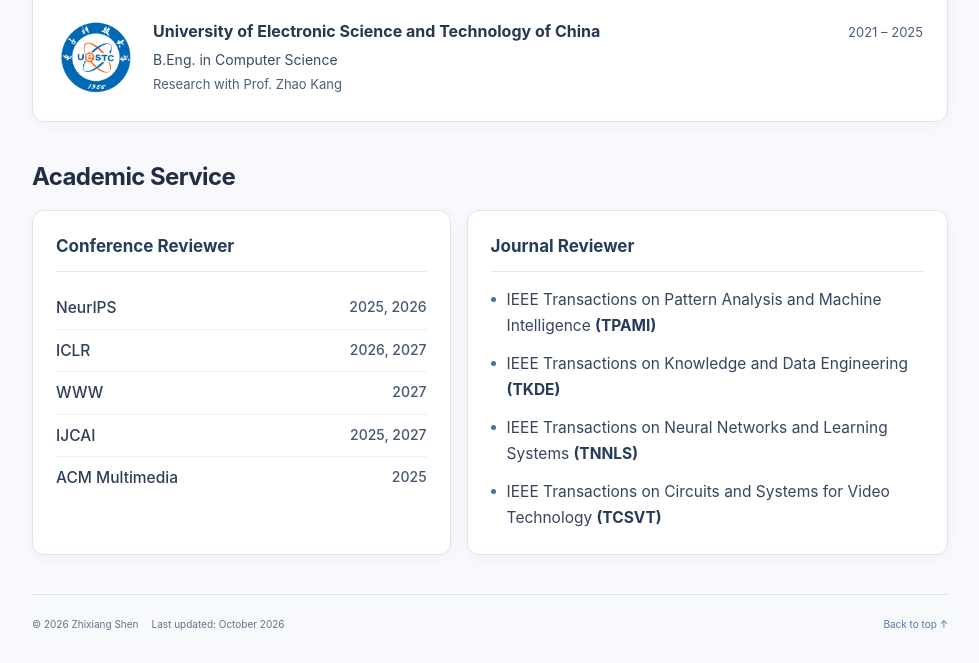
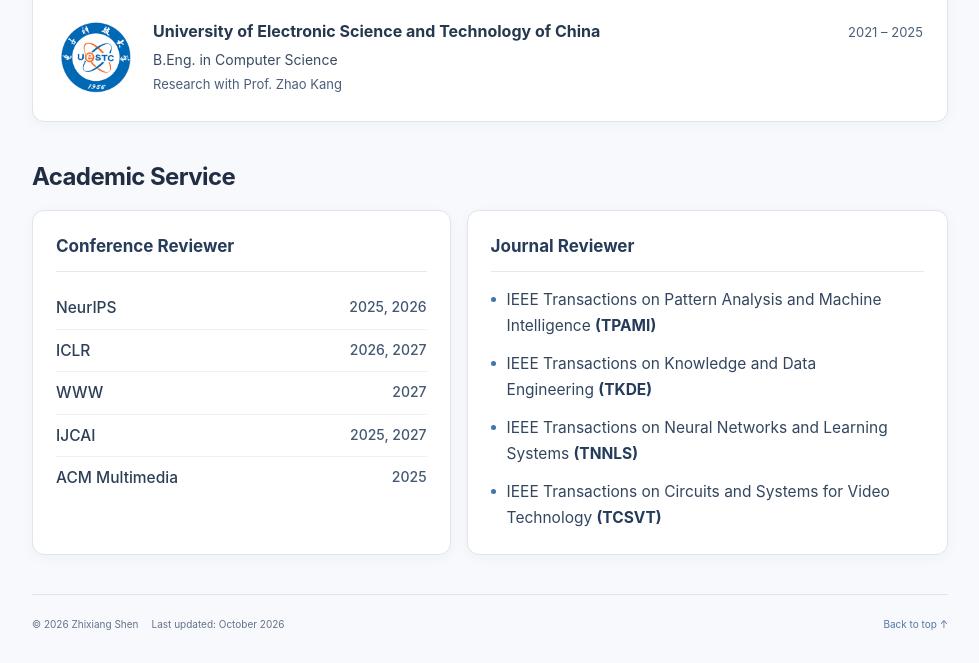
Before and after one commit to zxlearningdeep/zxlearningdeep.github.io, a plain HTML site: page index.html in a window 1280 px wide. Shown: the part 2129-2792 px from the top of the page, without its empty margins (296-1275 px from the left). Drawn offline with Linux system fonts and the light colour scheme.

Commit message:
Improve TKDE and TNNLS reviewer list line breaks

```diff
--- a/index.html
+++ b/index.html
@@ -150,7 +150,7 @@
         <div class="section-heading"><h2 id="services-title">Academic Service</h2></div>
         <div class="service-grid">
           <div class="service-card"><h3>Conference Reviewer</h3><ul class="conference-list"><li><span>NeurIPS</span><span>2025, 2026</span></li><li><span>ICLR</span><span>2026, 2027</span></li><li><span>WWW</span><span>2027</span></li><li><span>IJCAI</span><span>2025, 2027</span></li><li><span>ACM Multimedia</span><span>2025</span></li></ul></div>
-          <div class="service-card"><h3>Journal Reviewer</h3><ul class="journal-list"><li>IEEE Transactions on Pattern Analysis and Machine Intelligence <strong>(TPAMI)</strong></li><li>IEEE Transactions on Knowledge and Data Engineering <strong>(TKDE)</strong></li><li>IEEE Transactions on Neural Networks and Learning Systems <strong>(TNNLS)</strong></li><li>IEEE Transactions on Circuits and Systems for Video Technology <strong>(TCSVT)</strong></li></ul></div>
+          <div class="service-card"><h3>Journal Reviewer</h3><ul class="journal-list"><li>IEEE Transactions on Pattern Analysis and Machine Intelligence <strong>(TPAMI)</strong></li><li>IEEE Transactions on Knowledge and Data<br>Engineering&nbsp;<strong>(TKDE)</strong></li><li>IEEE Transactions on Neural Networks and Learning<br>Systems&nbsp;<strong>(TNNLS)</strong></li><li>IEEE Transactions on Circuits and Systems for Video Technology <strong>(TCSVT)</strong></li></ul></div>
         </div>
       </section>
       <footer><p>© 2026 Zhixiang Shen<span>Last updated: October 2026</span></p><a href="#about">Back to top ↑</a></footer>
```
